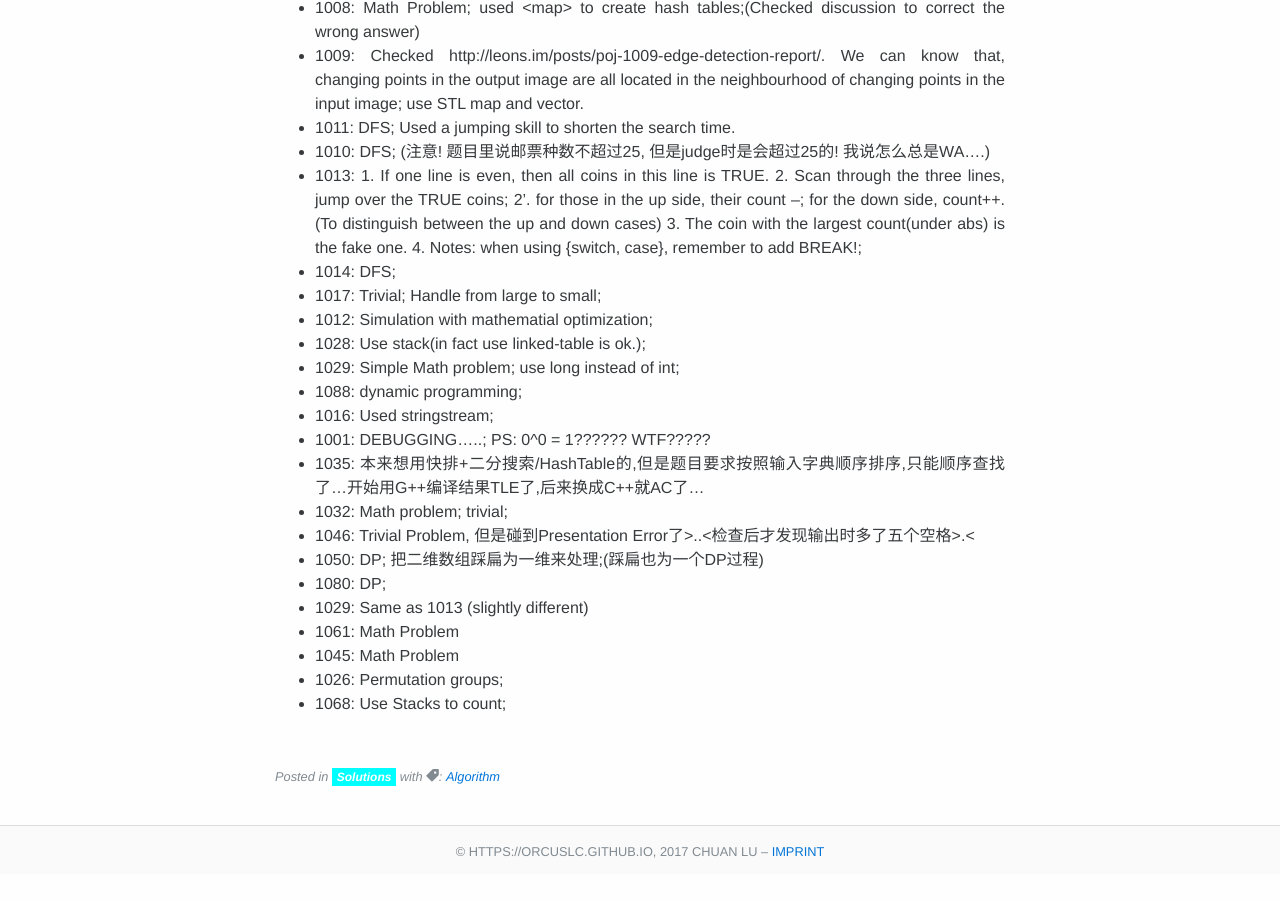
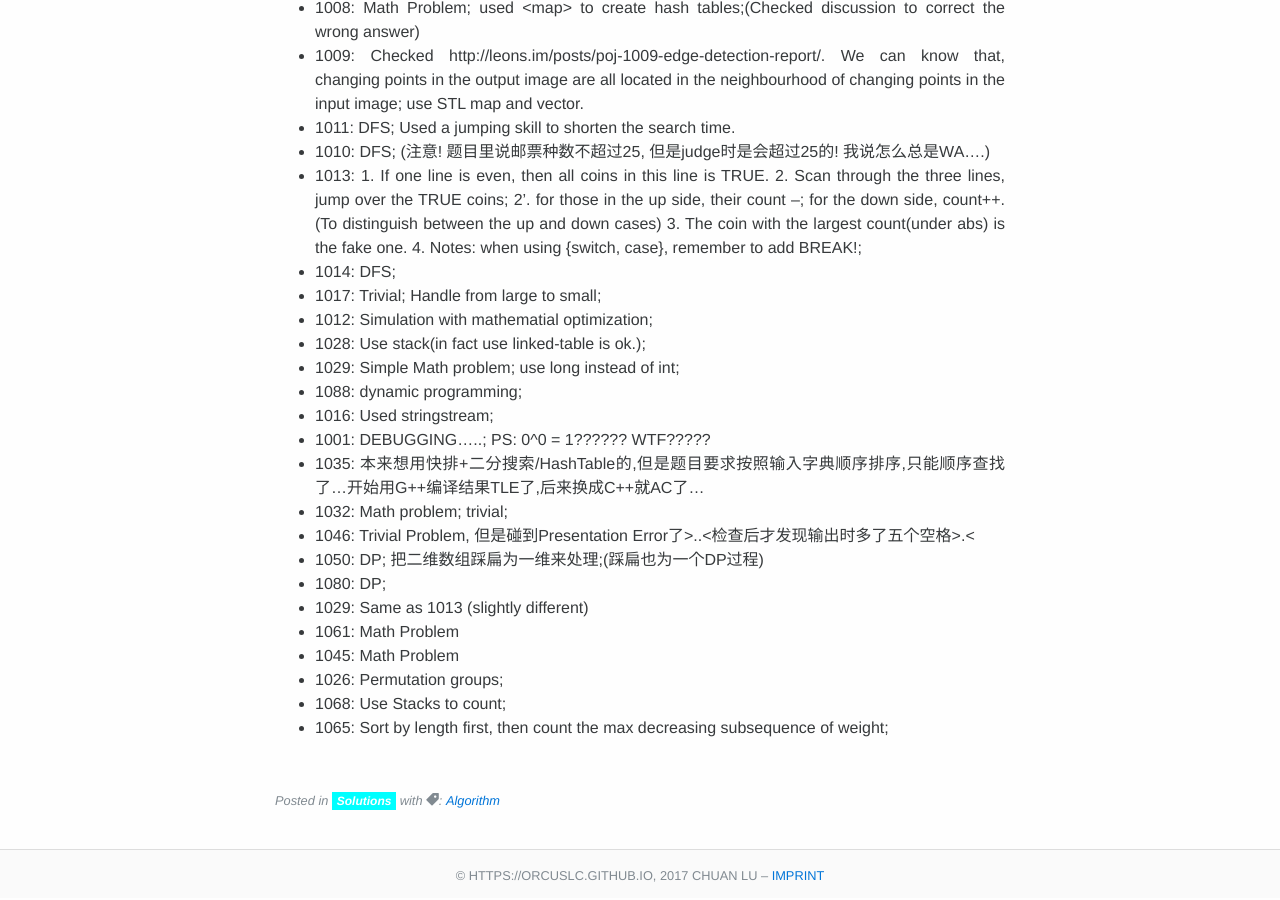
Before and after one commit to Orcuslc/blog.io, a Jekyll site: the page built from _posts/2017-03-15-Solutions-to-POJ.md, in a window 1280 px wide and 900 px high, scrolled down 675 px. Built offline with Jekyll 4.4.1, drawn with Linux system fonts in a browser that asks for light colours; some web fonts are replaced; before the commit the page ends 1551 px from its top, so only the background shows below that.

Commit message:
add poj 1065

```diff
--- a/_posts/2017-03-15-Solutions-to-POJ.md
+++ b/_posts/2017-03-15-Solutions-to-POJ.md
@@ -43,3 +43,4 @@ tag: [algorithm]
 -  1045: Math Problem
 -  1026: Permutation groups;
 -  1068: Use Stacks to count;
+-  1065: Sort by length first, then count the max decreasing subsequence of weight;
```
